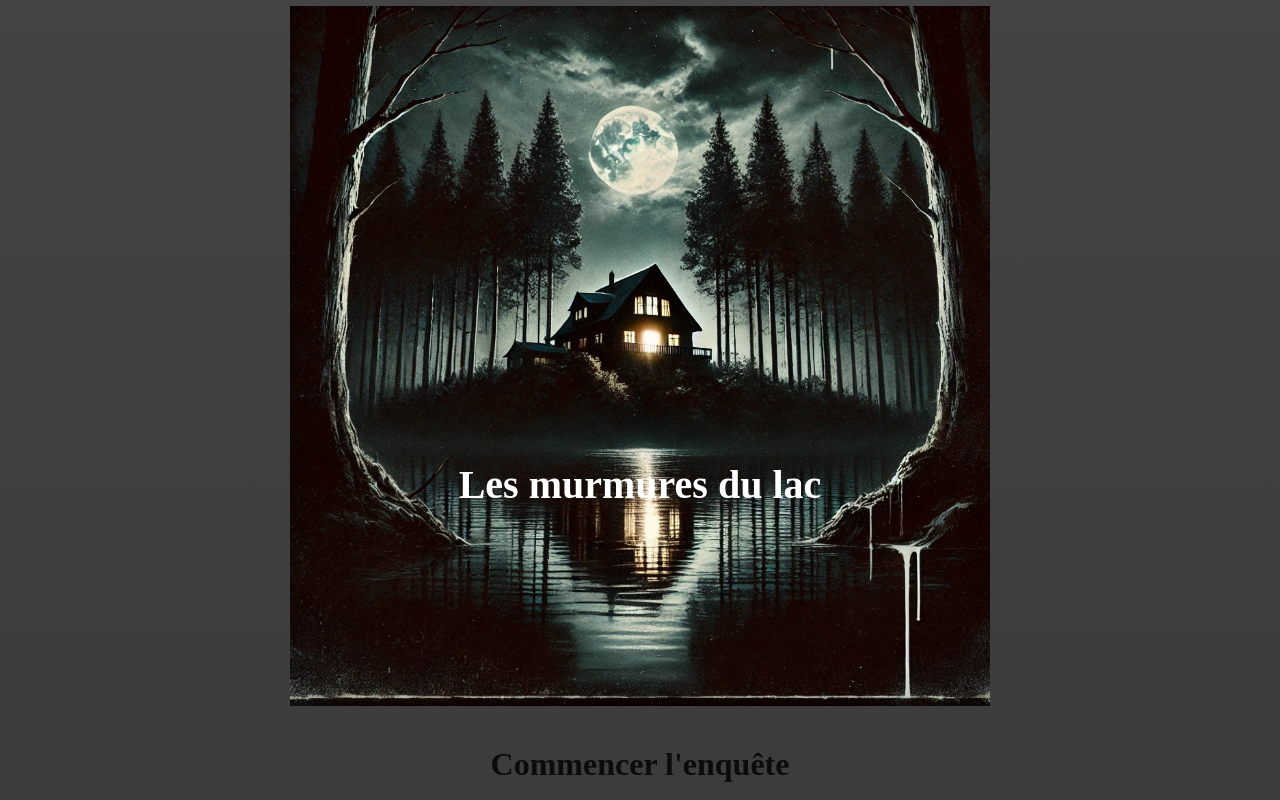
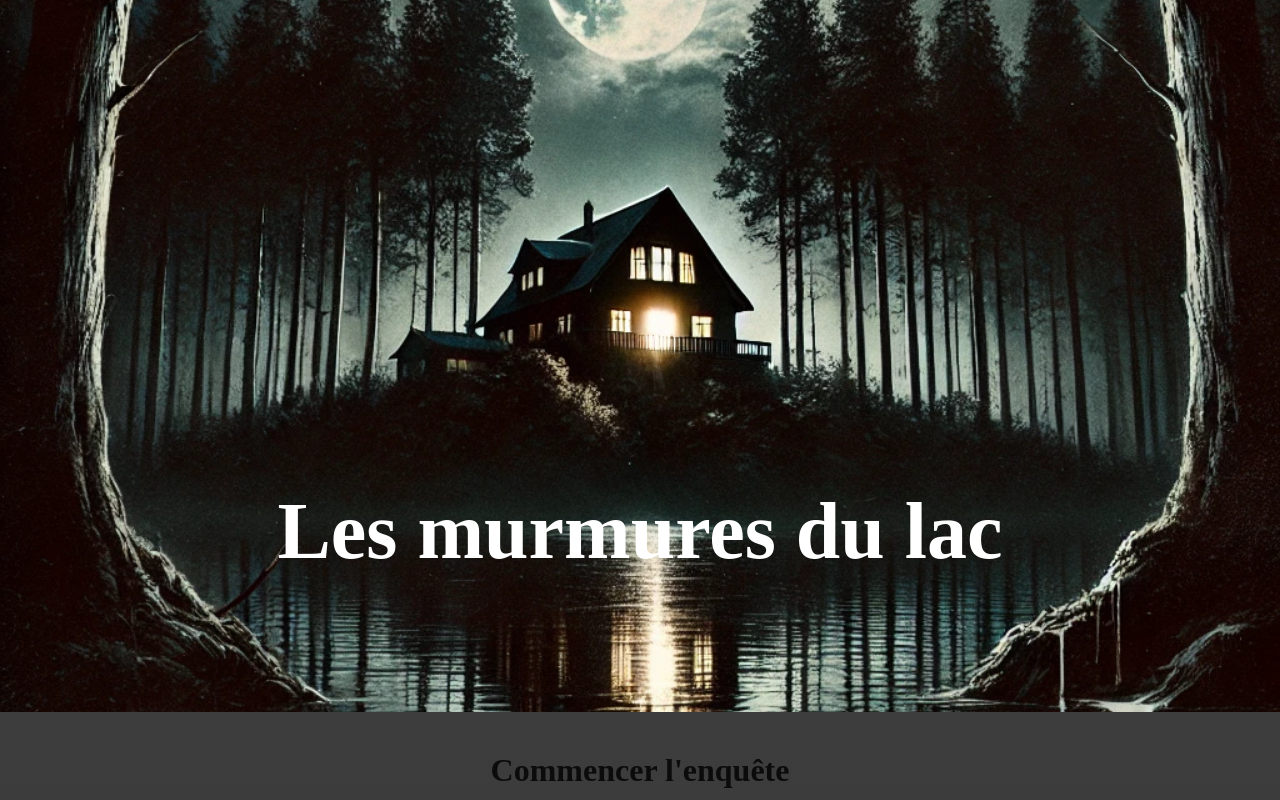
Before and after one commit to jpkamdem/detective-project, a React (Vite) app: page / in a window 1280 px wide. Shown: the top 800 px of the page. Built offline with nearby package versions, Linux system fonts and the light colour scheme.

Commit message:
ajustement hero

```diff
--- a/src/pages/home.module.css
+++ b/src/pages/home.module.css
@@ -10,12 +10,12 @@
 .heading {
   height: max-content;
   width: max-content;
-  font-size: 2.5em;
+  font-size: 5em;
   font-weight: bold;
   color: #fff;
   position: absolute;
   inset: 0;
-  margin: 65% auto;
+  margin: 38% auto;
   transition: color 0.2s ease-in;
 }
 
@@ -25,9 +25,10 @@
 
 .bgImage {
   position: relative;
-  height: 700px;
-  width: 700px;
+  height: 90vh;
+  width: 100vw;
   background-image: url("../assets/house.png");
   background-repeat: no-repeat;
   background-size: cover;
+  background-position: center;
 }
```
Also changed, not shown: 1 other file (tests, documents, lock files or other folders).
